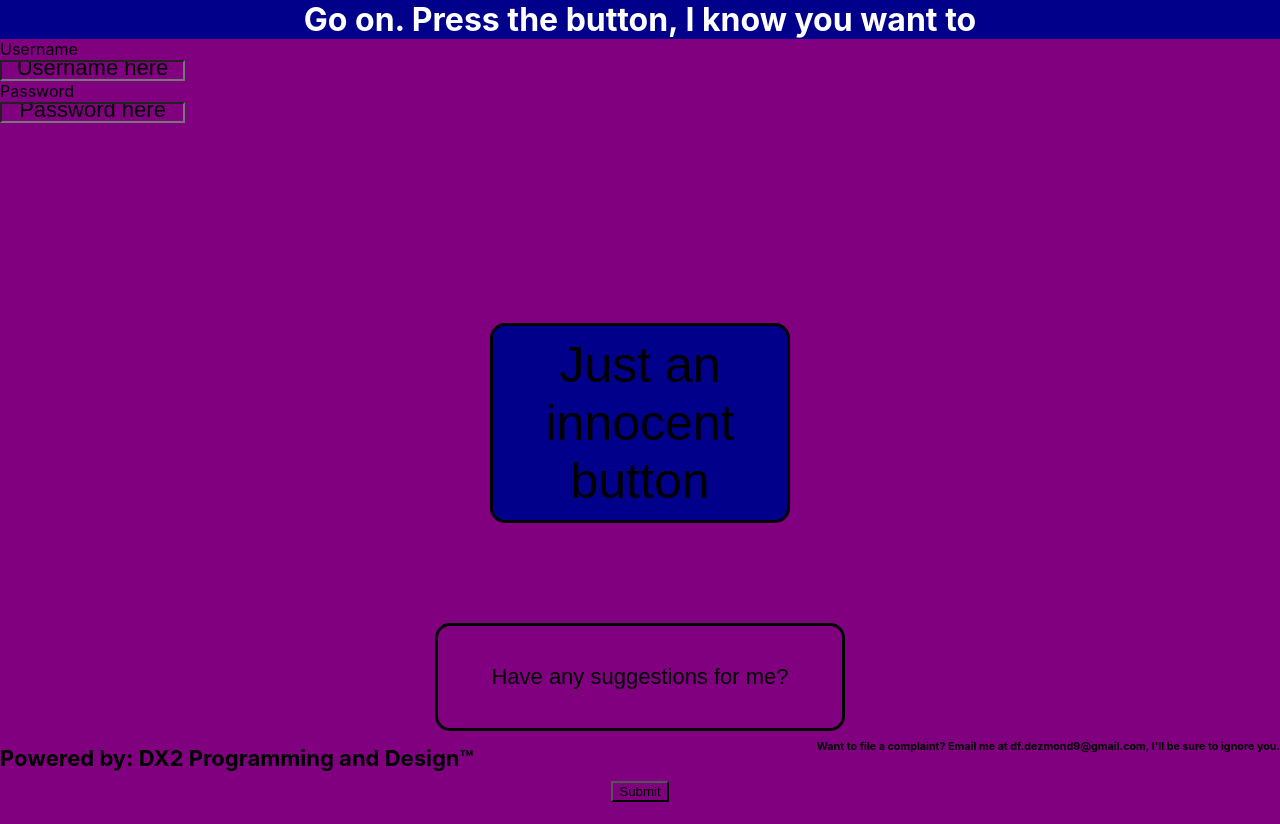
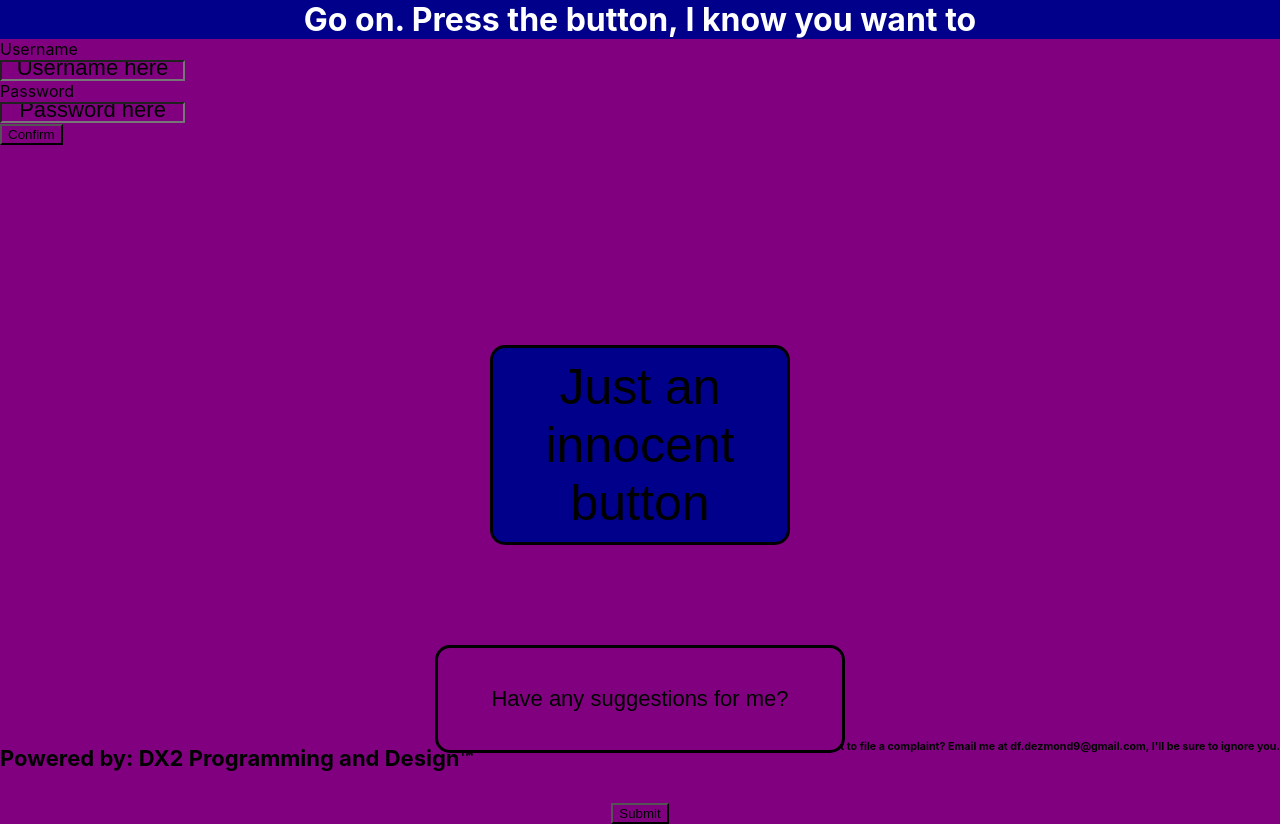
Before and after one commit to dezy-x2/rudeButton, a React (Create React App) app: page / in a window 1280 px wide. Before the commit the page ends 802 px from the top, so only its background shows below. Built offline with nearby package versions, Linux system fonts and the light colour scheme.

Commit message:
created insult generator and sends to api

```diff
--- a/src/CrtAcc/crtAcc.js
+++ b/src/CrtAcc/crtAcc.js
@@ -1,18 +1,30 @@
 import React from 'react';
 import './crtAcc.css';
+
+const adjectives = ["idiotic", "stupid", "ugly", "dumb", "weird", "nerdy", "lazy", "boring", "lame", "illiterate"];
+const nouns = ["log", "dog", "brick", "chair", "mound of dirt", "rock", "tree stump", "idiot", "nerd", "tool"];
 
 class CrtAcc extends React.Component {
     constructor(props) {
         super(props);
         this.state = {
             username: "",
-            password: ""
+            password: "",
+            created: "",
+            insult: this.insultGenarator(),
         }
-        this.thing  = this.thing.bind(this);
         this.handleUsernameChange = this.handleUsernameChange.bind(this);
         this.handlePasswordChange = this.handlePasswordChange.bind(this);
+        this.handleClick = this.handleClick.bind(this);
+        this.sendToApi = this.sendToApi.bind(this);
+        this.insultGenarator = this.insultGenarator.bind(this);
     }
-    thing = () => {return "foo";};
+
+    insultGenarator() {
+        let adj = adjectives[Math.floor(Math.random() * adjectives.length)];
+        let noun = nouns[Math.floor(Math.random() * nouns.length)];
+        return `You are a ${adj} ${noun}`
+    }
 
     handleUsernameChange(event) {
         this.setState({ username: event.target.value });
@@ -20,6 +32,22 @@ class CrtAcc extends React.Component {
 
       handlePasswordChange(event) {
         this.setState({ password: event.target.value });
+      }
+
+      handleClick() {
+          if (this.state.username !== "" && this.state.password !== ""){
+              this.setState({ created: `Created!, your insult is '${this.state.insult}'`, username: "", password: "" });
+              this.sendToApi();
+          } else {
+              this.setState({ created: "Both fields must be filled in in order to process request" })
+          }
+      }
+
+      sendToApi() {
+        let username = this.state.username;
+        let password = this.state.password;
+        let insult = this.state.insult;
+        fetch(`http://localhost:9000/crtacc?username=${username}&password=${password}&phrase=${insult}`)
       }
 
     render() {
@@ -34,6 +62,9 @@ class CrtAcc extends React.Component {
                     <br />
                     <input type="text" onChange={this.handlePasswordChange} value={this.state.password} placeholder="Password here" />
                 </form>
+                <button onClick={this.handleClick} >Confirm</button>
+                <br />
+                {this.state.created}
             </div>
         )
     }
```
